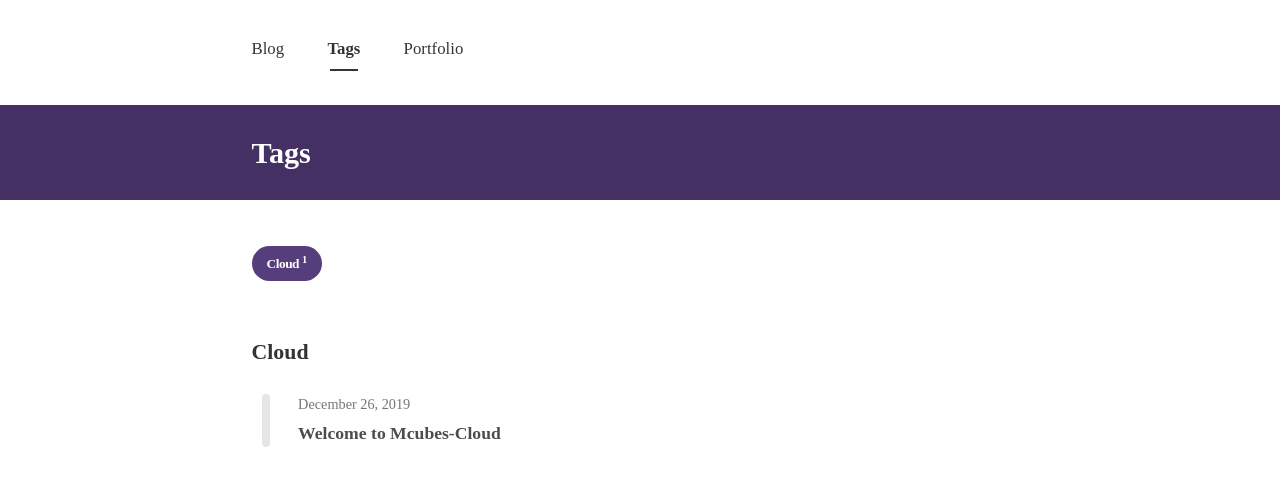
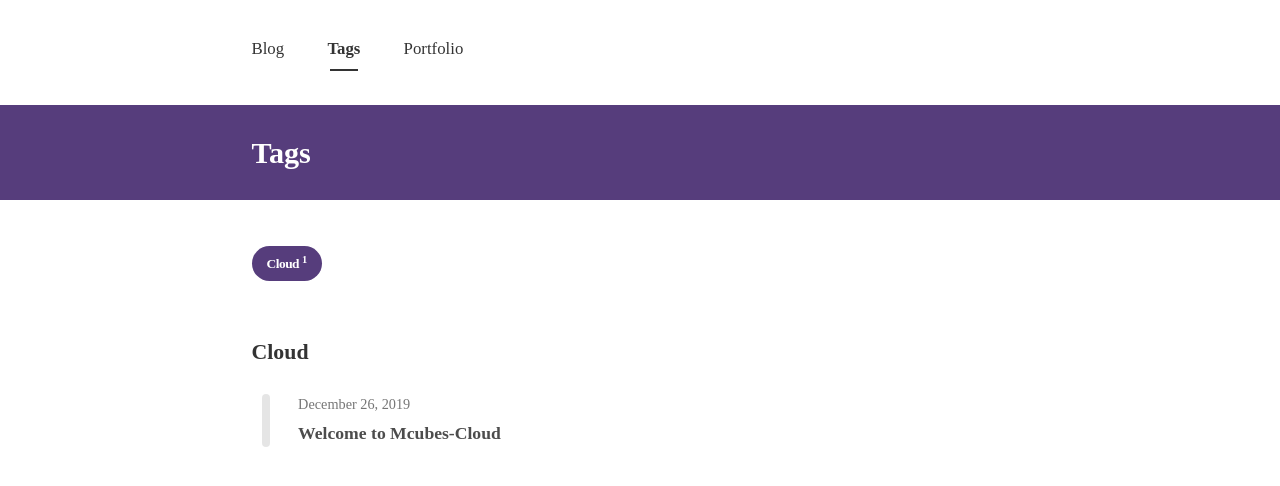
Before and after one commit to mcubescloud/site, a Jekyll site: the page built from tags.html, in a window 1280 px wide. Shown: the top 486 px of the page. Built offline with Jekyll 4.4.1, drawn with Linux system fonts in a browser that asks for light colours; nearby versions of some CDN libraries; some web fonts are replaced.

Commit message:
Update _tags.scss

```diff
--- a/_sass/layouts/_tags.scss
+++ b/_sass/layouts/_tags.scss
@@ -8,7 +8,7 @@
         top: 105px;
         left:0%;
         height: 95px;
-        background-color: $theme-dark2;
+        background-color: $theme-dark;
     }
     h1.title{
         color:#fff;
@@ -16,7 +16,7 @@
     .tag-cloud{
         margin : 70px 0 30px;
         li{
-            background-color: $theme-dark;
+            background-color: $theme-color;
             display: inline-block;
             margin-bottom: 10px;
             margin-right : 3px;
```
